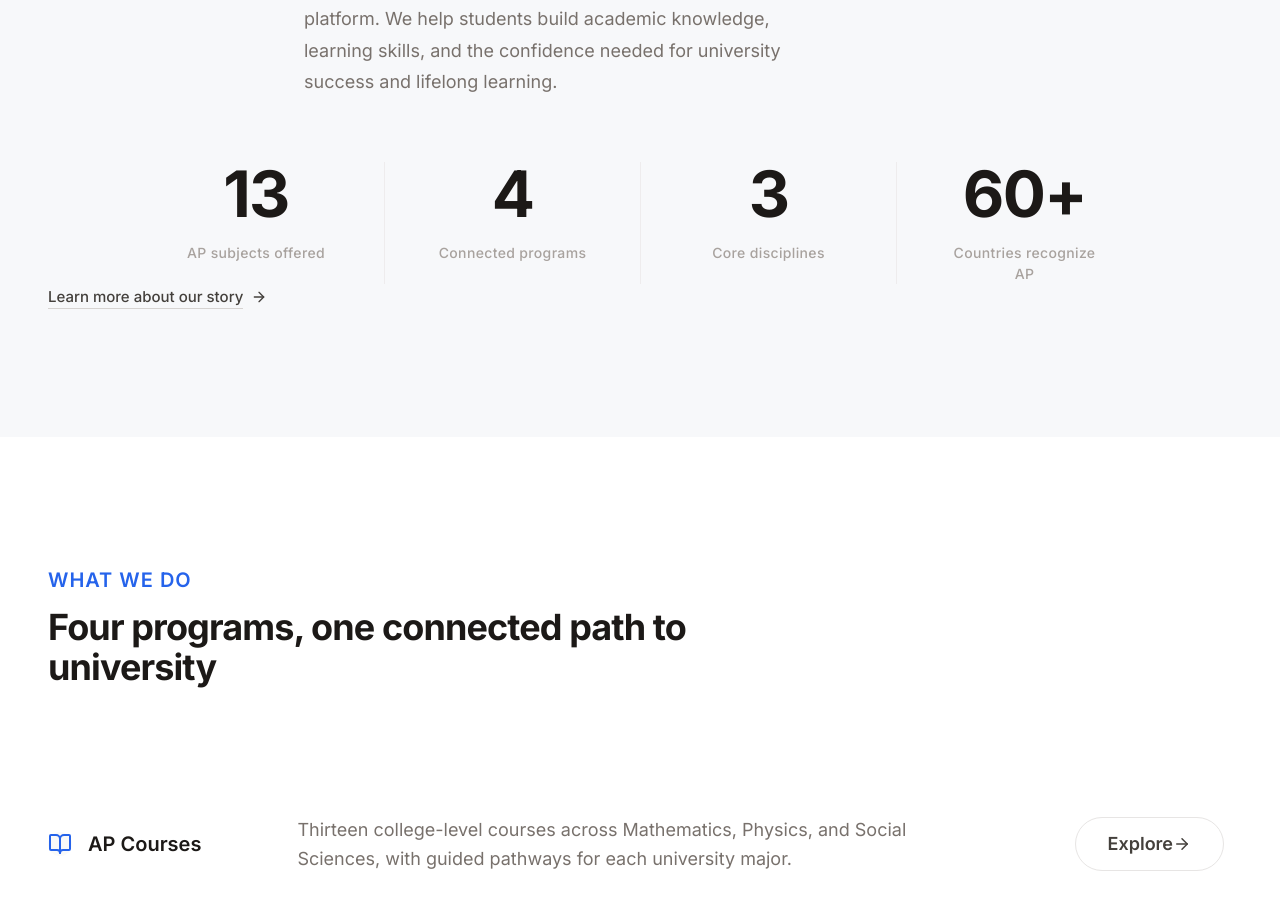
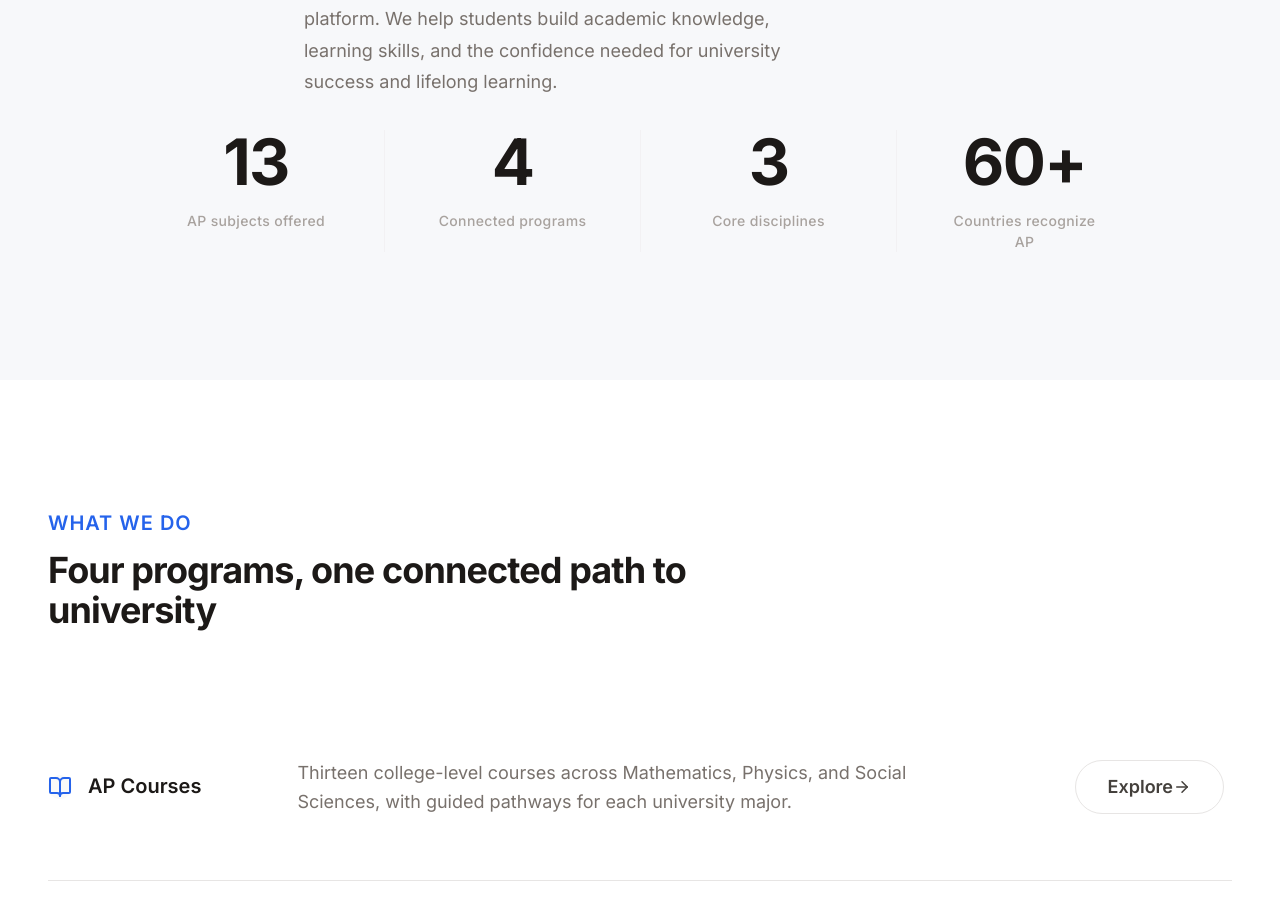
Before and after one commit to apex2012/ap-future, a React (Vite) app: page / in a window 1280 px wide. Shown: the part 1203-2123 px from the top of the page. Built offline with nearby package versions, Linux system fonts and the light colour scheme.

Commit message:
Update page layout and styling

```diff
--- a/src/pages/HomePage.tsx
+++ b/src/pages/HomePage.tsx
@@ -138,7 +138,7 @@
           </div>
 
           <motion.dl
-            className="mx-auto mt-10 grid max-w-5xl grid-cols-2 gap-y-10 sm:grid-cols-4 sm:gap-y-0"
+            className="mx-auto mt-6 grid max-w-5xl grid-cols-2 gap-y-10 sm:grid-cols-4 sm:gap-y-0"
             initial={{ opacity: 0, y: 20 }}
             whileInView={{ opacity: 1, y: 0 }}
             viewport={{ once: true, margin: '-80px' }}
@@ -148,7 +148,7 @@
               <div
                 key={signal.label}
                 className={`flex flex-col items-center sm:px-8 ${
-                  index !== 0 ? 'sm:border-l sm:border-neutral-200/60' : ''
+                  index !== 0 ? 'sm:border-l sm:border-neutral-200/35' : ''
                 }`}
               >
                 <dt className="sr-only">{signal.label}</dt>
@@ -164,17 +164,7 @@
             ))}
           </motion.dl>
 
-          <motion.div className="mt-14" {...fadeUp}>
-            <Link
-              to="/about"
-              className="group inline-flex items-center gap-2 text-[15px] font-medium text-neutral-700 transition-colors duration-200 hover:text-neutral-900"
-            >
-              <span className="border-b border-neutral-300 pb-0.5 transition-colors duration-200 group-hover:border-neutral-900">
-                Learn more about our story
-              </span>
-              <ArrowRight size={16} className="transition-transform duration-200 group-hover:translate-x-1" />
-            </Link>
-          </motion.div>
+
         </PageContainer>
       </section>
 
```
